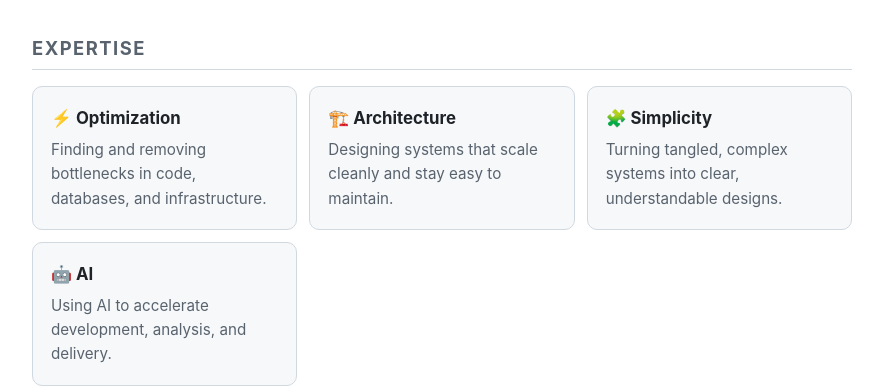
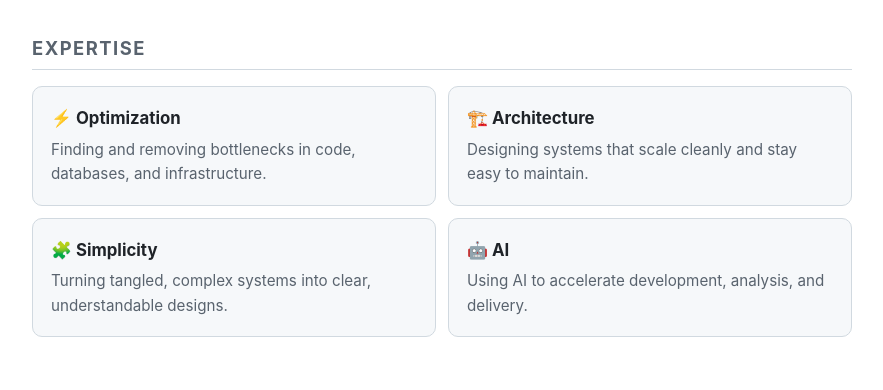
Before and after one commit to idanhazan/idanhazan.github.io, a plain HTML site: page index.html in a window 1280 px wide. Shown: the part 361-751 px from the top of the page, without its empty margins (198-1081 px from the left). Drawn offline with Linux system fonts and the light colour scheme.

Commit message:
Update index.html

```diff
--- a/index.html
+++ b/index.html
@@ -54,7 +54,8 @@
     color: var(--muted); border-bottom: 1px solid var(--border);
     padding-bottom: 6px; margin: 0 0 16px;
   }
-  .focus { display: grid; grid-template-columns: repeat(auto-fit, minmax(230px, 1fr)); gap: 12px; }
+  .focus { display: grid; grid-template-columns: repeat(2, 1fr); gap: 12px; }
+  @media (max-width: 560px) { .focus { grid-template-columns: 1fr; } }
   .card { background: var(--card); border: 1px solid var(--border); border-radius: 10px; padding: 18px; }
   .card h3 { margin: 0 0 6px; font-size: 1.05rem; }
   .card p { margin: 0; color: var(--muted); font-size: .95rem; }
```
